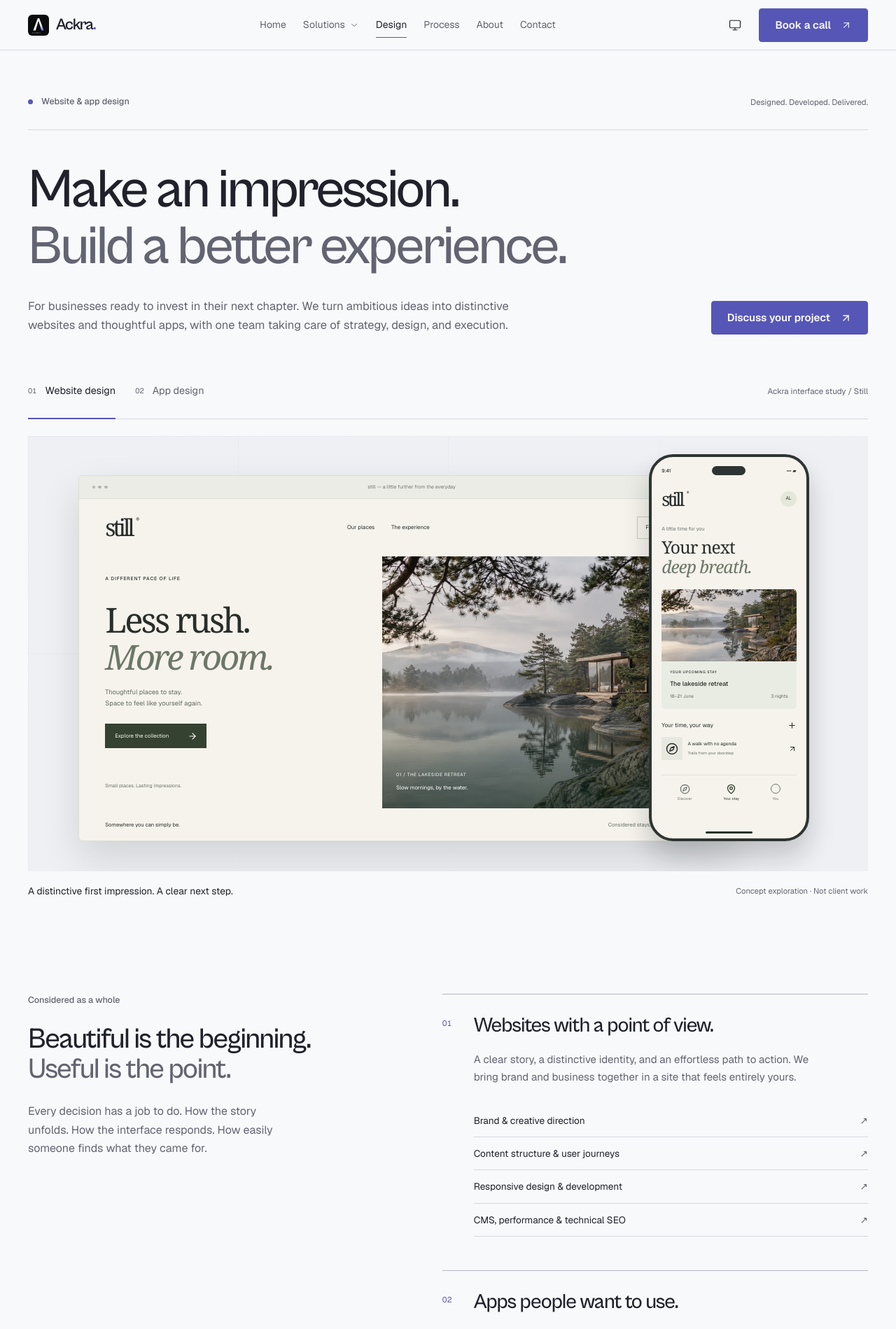
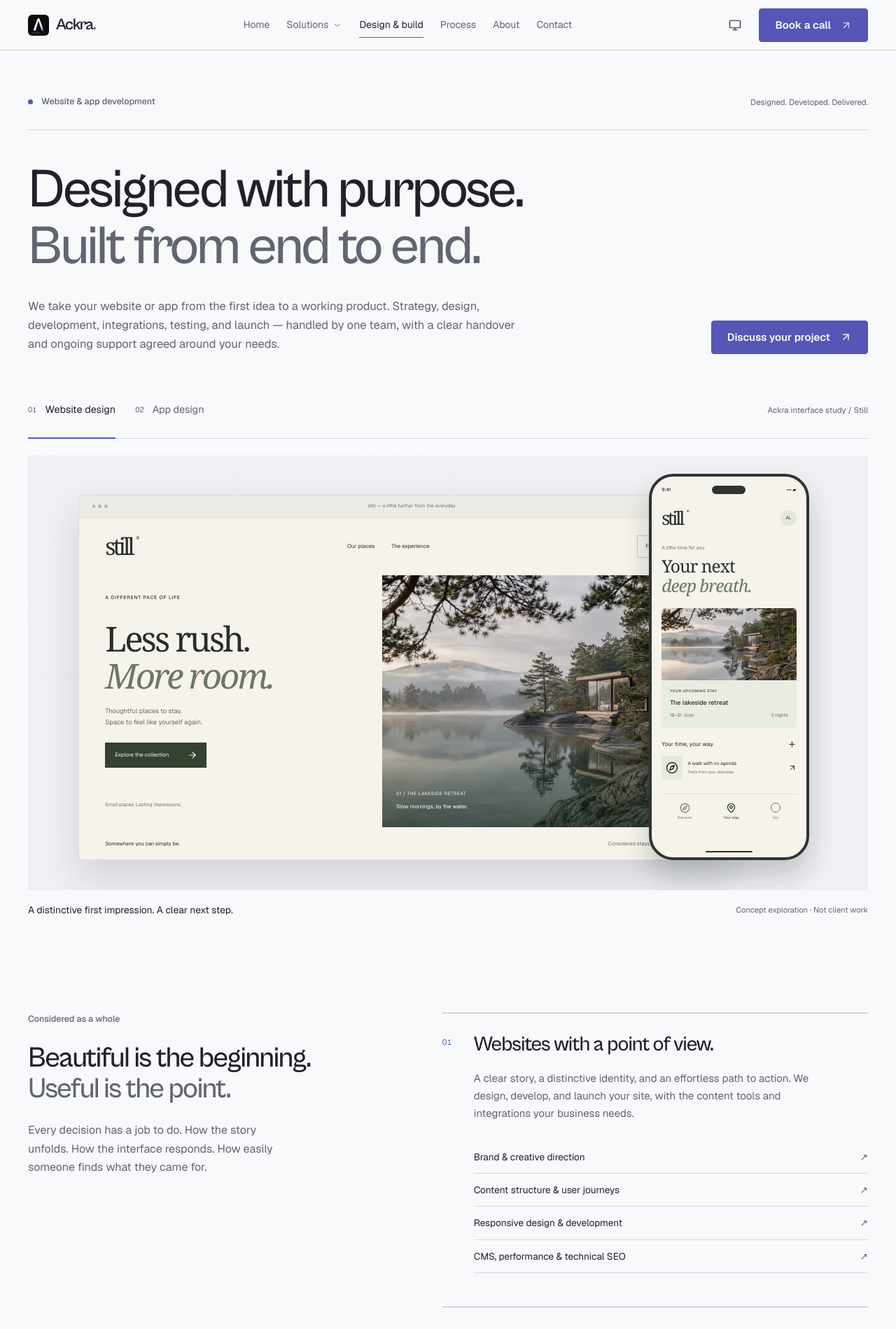
Before and after one commit to zakautomations-oss/SITEme, a React (Vite) app in the folder frontend/: page /website-app-design in a window 1280 px wide. Shown: the top 1899 px of the page at 70% size. Built offline with nearby package versions, Linux system fonts and the light colour scheme.

Commit message:
Emphasize end-to-end website and app development

```diff
--- a/frontend/src/components/DesignFeature.jsx
+++ b/frontend/src/components/DesignFeature.jsx
@@ -6,10 +6,10 @@ import "../pages/design.css";
 
 export default function DesignFeature() {
   return <section className="design-feature site-container" aria-labelledby="design-feature-heading">
-    <div className="design-section-label"><span className="design-label-dot" />Website & app design<span>Strategy to launch</span></div>
+    <div className="design-section-label"><span className="design-label-dot" />Website & app development<span>Design & build, end to end</span></div>
     <div className="design-feature-intro">
       <h2 id="design-feature-heading">The way it looks.<br /><span>The way it works.</span></h2>
-      <div><p>Distinctive websites. Intuitive apps. Designed with care and built to work beautifully, from the first impression to the everyday details.</p><Link to="/website-app-design" className="text-link" data-testid="home-design-link">Explore website & app design <ArrowUpRight size={18} aria-hidden="true" /></Link></div>
+      <div><p>Distinctive websites. Intuitive apps. We handle the complete build: strategy, design, development, testing, and launch. One team, from the first idea to your live product.</p><Link to="/website-app-design" className="text-link" data-testid="home-design-link">Explore design & build <ArrowUpRight size={18} aria-hidden="true" /></Link></div>
     </div>
     <DesignShowcase compact />
     <div className="design-feature-scope"><span>One partner. From first sketch to live product.</span><p>Strategy <i /> Design <i /> Development <i /> Launch</p></div>
--- a/frontend/src/components/Footer.jsx
+++ b/frontend/src/components/Footer.jsx
@@ -28,7 +28,7 @@ export default function Footer() {
           <h2>Explore</h2>
           <div>
             <Link to="/" data-testid="footer-link-home">Home</Link>
-            <Link to="/website-app-design" data-testid="footer-link-design">Website &amp; app design</Link>
+            <Link to="/website-app-design" data-testid="footer-link-design">Website &amp; app development</Link>
             <Link to="/services" data-testid="footer-link-services">Process</Link>
             <Link to="/about" data-testid="footer-link-about">About</Link>
             <Link to="/contact" data-testid="footer-link-contact">Contact</Link>
--- a/frontend/src/components/Navigation.jsx
+++ b/frontend/src/components/Navigation.jsx
@@ -10,7 +10,7 @@ const SOLUTIONS = [
 ];
 const LINKS = [
   { to: "/", label: "Home" },
-  { to: "/website-app-design", label: "Design" },
+  { to: "/website-app-design", label: "Design & build", id: "design" },
   { to: "/services", label: "Process" },
   { to: "/about", label: "About" },
   { to: "/contact", label: "Contact" },
@@ -143,7 +143,7 @@ export default function Navigation() {
           <div className="site-container mobile-navigation-inner">
             <div className="mobile-primary-links">
               {LINKS.map((link) => (
-                <NavLink key={link.to} to={link.to} end={link.to === "/"} data-testid={`nav-mobile-link-${link.label.toLowerCase()}`} onClick={() => setOpen(false)}>
+                <NavLink key={link.to} to={link.to} end={link.to === "/"} data-testid={`nav-mobile-link-${link.id || link.label.toLowerCase()}`} onClick={() => setOpen(false)}>
                   {link.label}
                 </NavLink>
               ))}
@@ -167,5 +167,5 @@ export default function Navigation() {
 }
 
 function NavItem({ link }) {
-  return <NavLink to={link.to} end={link.to === "/"} data-testid={`nav-link-${link.label.toLowerCase()}`} className={({ isActive }) => `nav-link ${isActive ? "is-active" : ""}`}>{link.label}</NavLink>;
+  return <NavLink to={link.to} end={link.to === "/"} data-testid={`nav-link-${link.id || link.label.toLowerCase()}`} className={({ isActive }) => `nav-link ${isActive ? "is-active" : ""}`}>{link.label}</NavLink>;
 }
--- a/frontend/src/config/routes.js
+++ b/frontend/src/config/routes.js
@@ -6,8 +6,8 @@ export const PUBLIC_ROUTES = {
     description: "Custom AI systems that connect your tools, automate complex workflows, and support your team. Built and managed by Ackra.",
   },
   "/website-app-design": {
-    title: "Website & App Design | Ackra AI",
-    description: "Distinctive websites and intuitive apps, designed and built around your business. Ackra brings strategy, design, and engineering together from first idea to launch.",
+    title: "Website & App Development | Design & Build by Ackra AI",
+    description: "Websites and apps, designed and built end to end. Ackra handles strategy, design, development, integrations, testing, and launch with one team.",
   },
   "/services": {
     title: "Our Process | Ackra AI",
--- a/frontend/src/pages/WebsiteAppDesign.jsx
+++ b/frontend/src/pages/WebsiteAppDesign.jsx
@@ -6,8 +6,8 @@ import { BOOKING_URL } from "../config/site";
 import "./design.css";
 
 const capabilities = [
-  { number: "01", title: "Websites with a point of view.", text: "A clear story, a distinctive identity, and an effortless path to action. We bring brand and business together in a site that feels entirely yours.", items: ["Brand & creative direction", "Content structure & user journeys", "Responsive design & development", "CMS, performance & technical SEO"] },
-  { number: "02", title: "Apps people want to use.", text: "Turn a complex idea into a product that feels natural. We work through the important journeys, then design the details that make everyday use a pleasure.", items: ["Product strategy & experience design", "Interactive prototypes & user flows", "Web & mobile app development", "Design systems & connected services"] },
+  { number: "01", title: "Websites with a point of view.", text: "A clear story, a distinctive identity, and an effortless path to action. We design, develop, and launch your site, with the content tools and integrations your business needs.", items: ["Brand & creative direction", "Content structure & user journeys", "Responsive design & development", "CMS, performance & technical SEO"] },
+  { number: "02", title: "Apps people want to use.", text: "Turn a complex idea into a working product. We map the journeys, design the interface, build the application, and connect the services behind it — then test and launch it with you.", items: ["Product strategy & experience design", "Interactive prototypes & user flows", "Web & mobile app development", "Design systems & connected services"] },
 ];
 const stages = [
   ["Find the right direction.", "We get close to your business, your audience, and the problem to solve. Together, we define the scope and what a successful launch needs to achieve.", "Brief, priorities & project scope"],
@@ -19,9 +19,9 @@ const stages = [
 export default function WebsiteAppDesign() {
   return <div className="design-page" data-testid="page-website-app-design">
     <section className="design-hero site-container" aria-labelledby="design-heading">
-      <div className="design-section-label"><span className="design-label-dot" />Website & app design<span>Designed. Developed. Delivered.</span></div>
-      <h1 id="design-heading">Make an impression.<br /><span>Build a better experience.</span></h1>
-      <div className="design-hero-bottom"><p>For businesses ready to invest in their next chapter. We turn ambitious ideas into distinctive websites and thoughtful apps, with one team taking care of strategy, design, and execution.</p><a href={BOOKING_URL} target="_blank" rel="noopener noreferrer" className="button" data-testid="design-hero-cta">Discuss your project <ArrowUpRight size={17} aria-hidden="true" /></a></div>
+      <div className="design-section-label"><span className="design-label-dot" />Website & app development<span>Designed. Developed. Delivered.</span></div>
+      <h1 id="design-heading">Designed with purpose.<br /><span>Built from end to end.</span></h1>
+      <div className="design-hero-bottom"><p>We take your website or app from the first idea to a working product. Strategy, design, development, integrations, testing, and launch — handled by one team, with a clear handover and ongoing support agreed around your needs.</p><a href={BOOKING_URL} target="_blank" rel="noopener noreferrer" className="button" data-testid="design-hero-cta">Discuss your project <ArrowUpRight size={17} aria-hidden="true" /></a></div>
       <DesignShowcase />
     </section>
     <section className="design-offering site-container" aria-labelledby="design-offering-heading">
```
Also changed, not shown: 2 other files (tests, documents, lock files or other folders).
